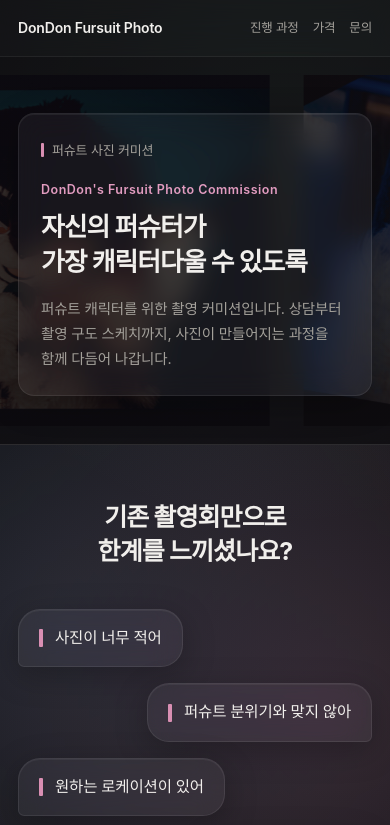
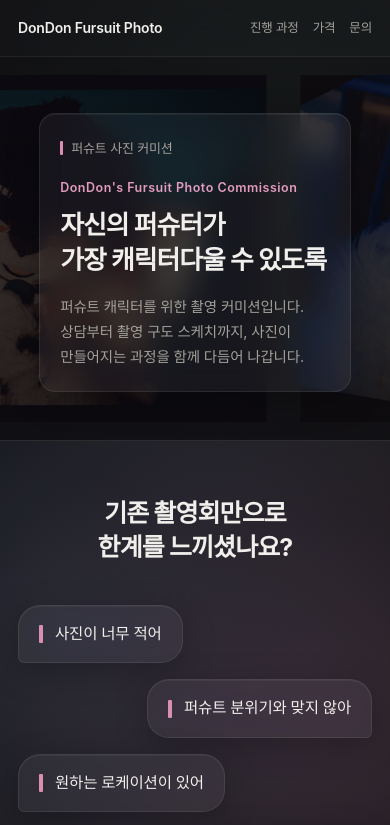
Before and after one commit to dondonfurry/DonDonPhotoCommission, a plain HTML site: page index.html in a window 390 px wide. Shown: the top 825 px of the page. Drawn offline with Linux system fonts and the light colour scheme; a web font is replaced by a local one.

Commit message:
Add files via upload

```diff
--- a/index.html
+++ b/index.html
@@ -714,7 +714,7 @@
 
     /* hero */
     .hero{ padding:56px 0 48px; }
-    .hero-box{ display:block; max-width:100%; padding:24px 22px; border-radius:16px; }
+    .hero-box{ display:block; width:88%; max-width:420px; margin:0 auto; padding:22px 20px; border-radius:16px; }
     .eyebrow{ margin-bottom:18px; }
     .hero-brand{ font-size:12.5px; margin-bottom:10px; }
     .hero h1{ font-size:clamp(21px, 6.6vw, 30px); max-width:none; line-height:1.34; }
```
